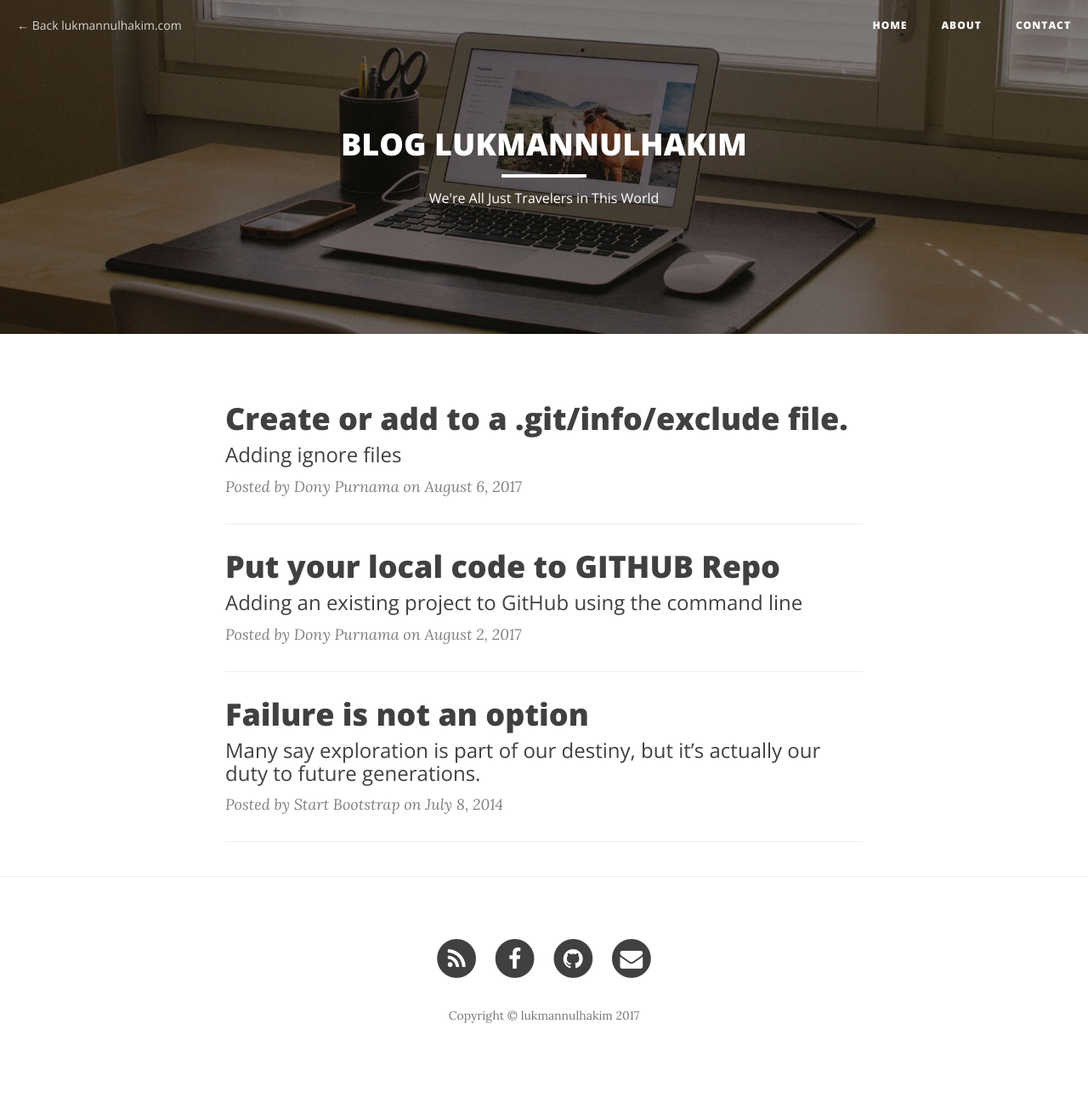
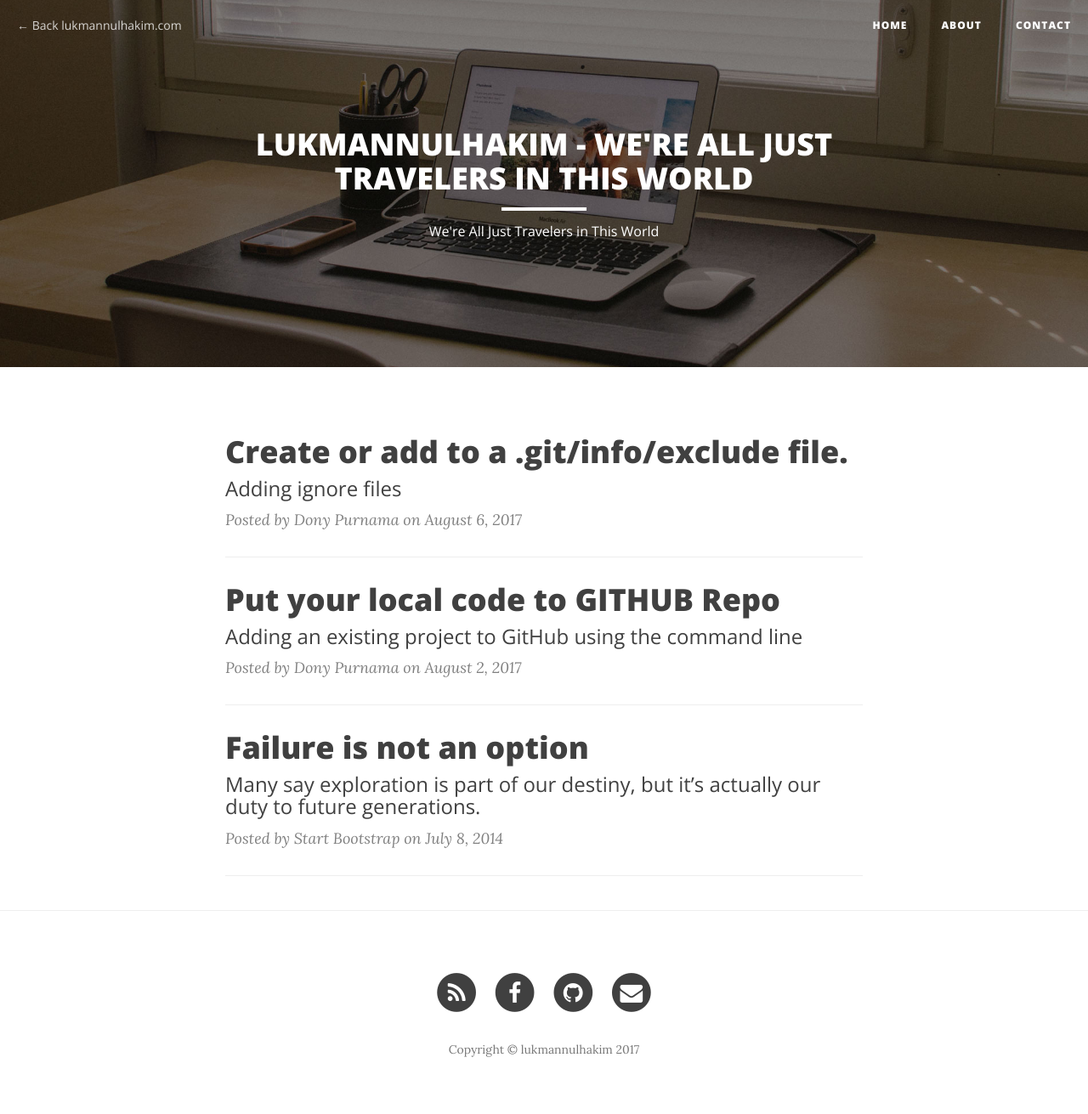
Before and after one commit to lukmannulhakim/lukmannulhakim.github.io, a Jekyll site: the page built from index.html, in a window 1280 px wide. Shown: the whole page at 85% size. Built offline with Jekyll 4.4.1, drawn with Linux system fonts in a browser that asks for light colours; nearby versions of some CDN libraries; the list of posts is cut into pages by our own code; before the commit the page ends 1271 px from its top, so only the background shows below that.

Commit message:
edit general information

```diff
--- a/_config.yml
+++ b/_config.yml
@@ -1,5 +1,5 @@
 # Site settings
-title: Blog Lukmannulhakim
+title: Lukmannulhakim - We're All Just Travelers in This World
 header-img: img/home-bg.jpg
 email: ahmad@lukmannulhakim.com
 copyright_name: lukmannulhakim
```
